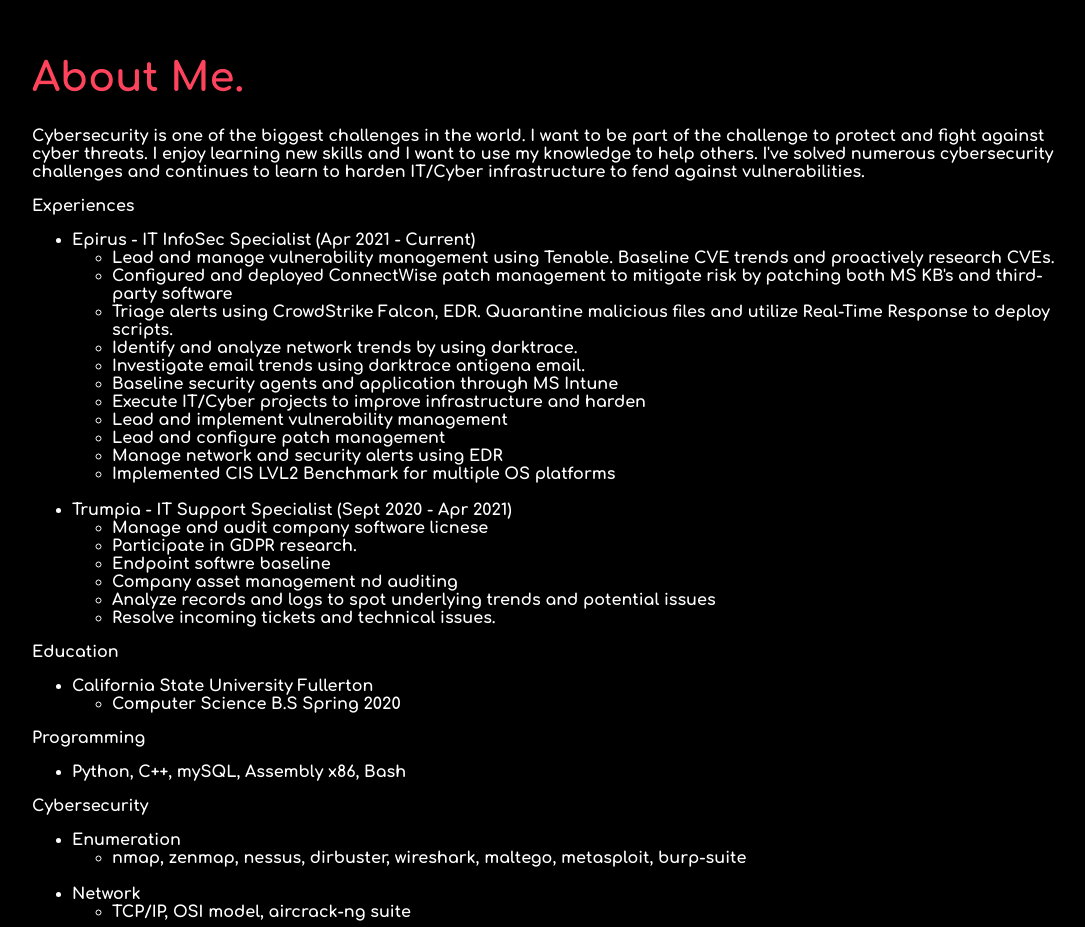
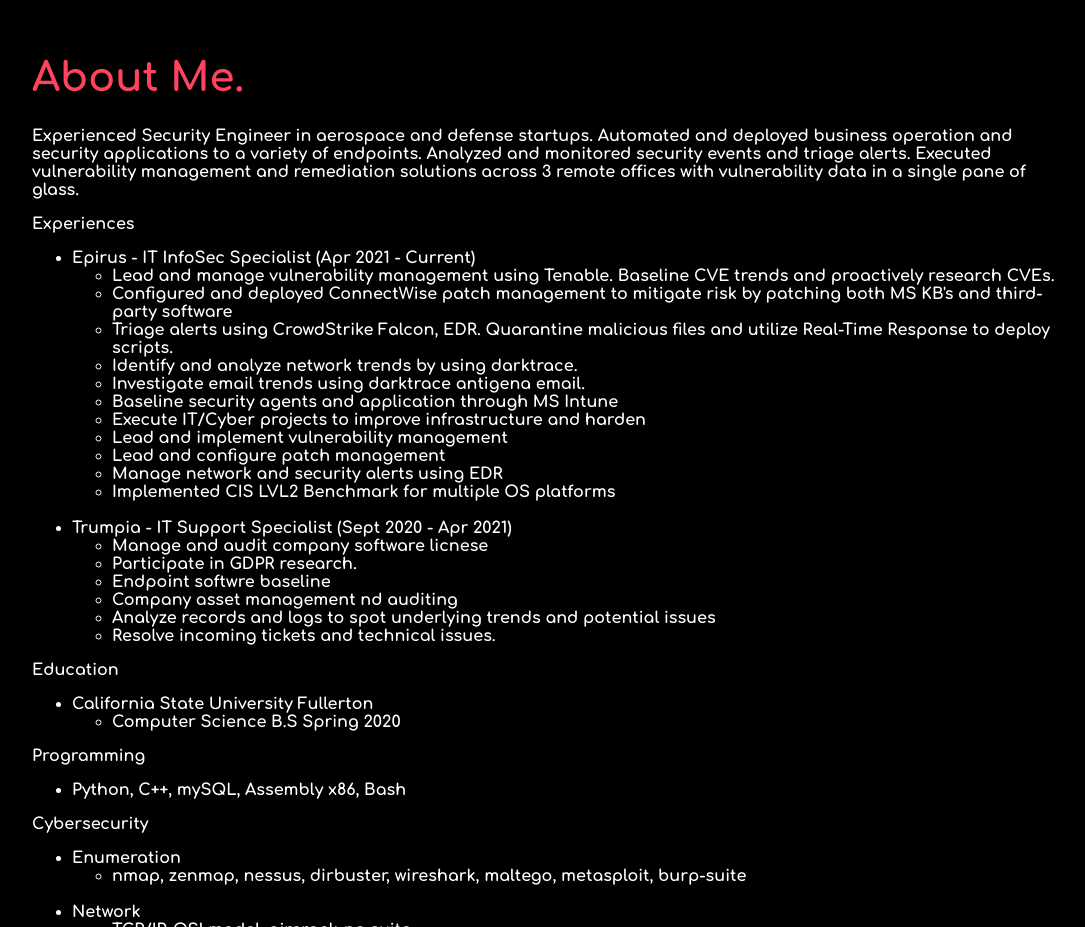
Before and after one commit to hyunwoo1124/hyunwoo1124.github.io, a plain HTML site: page index.html in a window 1280 px wide. Shown: the part 1120-2047 px from the top of the page, without its empty margins (96-1181 px from the left). Drawn offline with nearby package versions, Linux system fonts and the light colour scheme; a script that the page names is missing.

Commit message:
about me

```diff
--- a/index.html
+++ b/index.html
@@ -60,9 +60,11 @@
              </div>
              <div id ="aboutme">
                  <h1>About Me.</h1>
-                 <p>Cybersecurity is one of the biggest challenges in the world. I want to be part of the challenge to protect and fight against cyber threats.
-                     I enjoy learning new skills and I want to use my knowledge to help others. I've solved numerous cybersecurity challenges and continues to
-                     learn to harden IT/Cyber infrastructure to fend against vulnerabilities.
+                 <p>Experienced Security Engineer in aerospace and defense startups.
+                     Automated and deployed business operation and security applications
+                     to a variety of endpoints. Analyzed and monitored security events and triage alerts.
+                     Executed vulnerability management and remediation solutions across 3 remote offices
+                     with vulnerability data in a single pane of glass.
                  </p>
                     <div>Experiences</div>
                     <ul>
```
